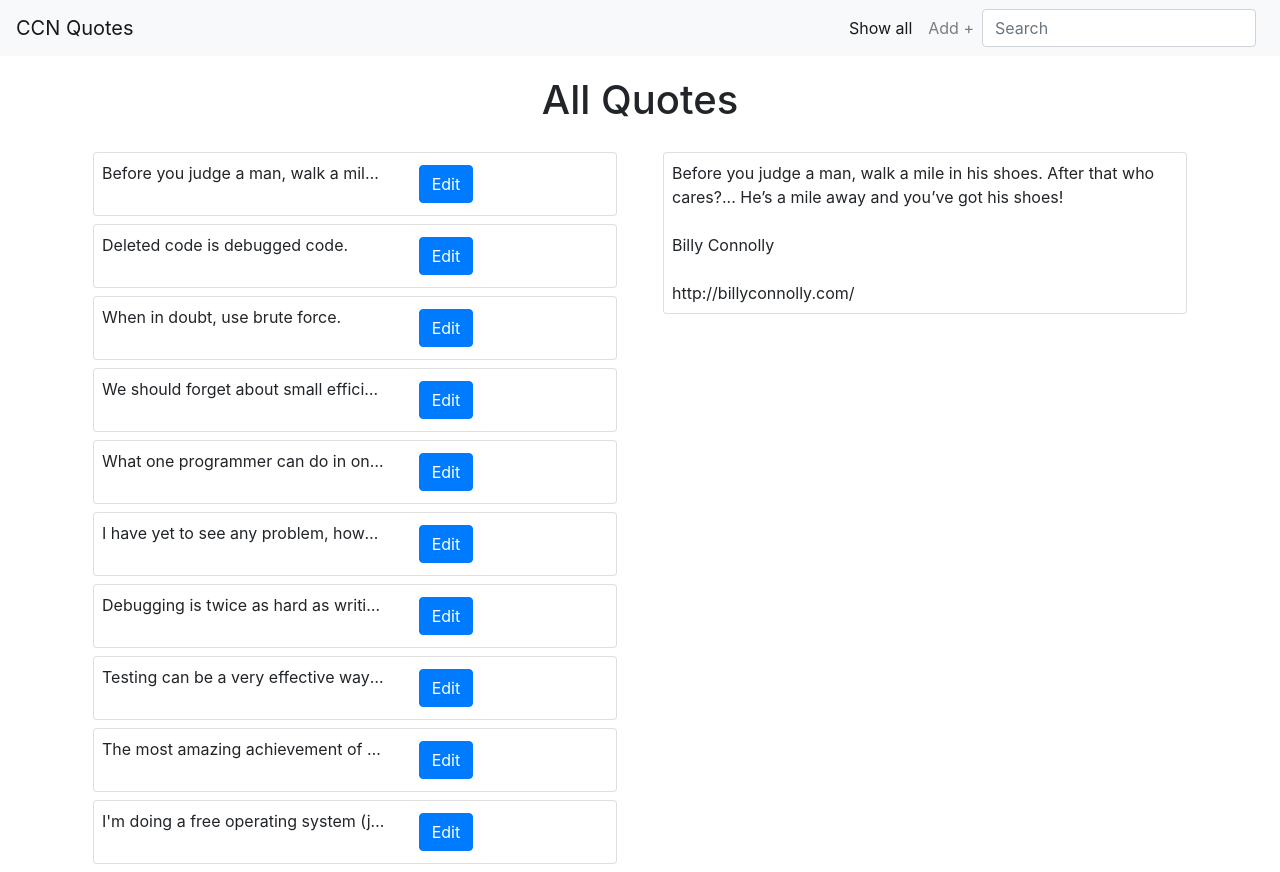
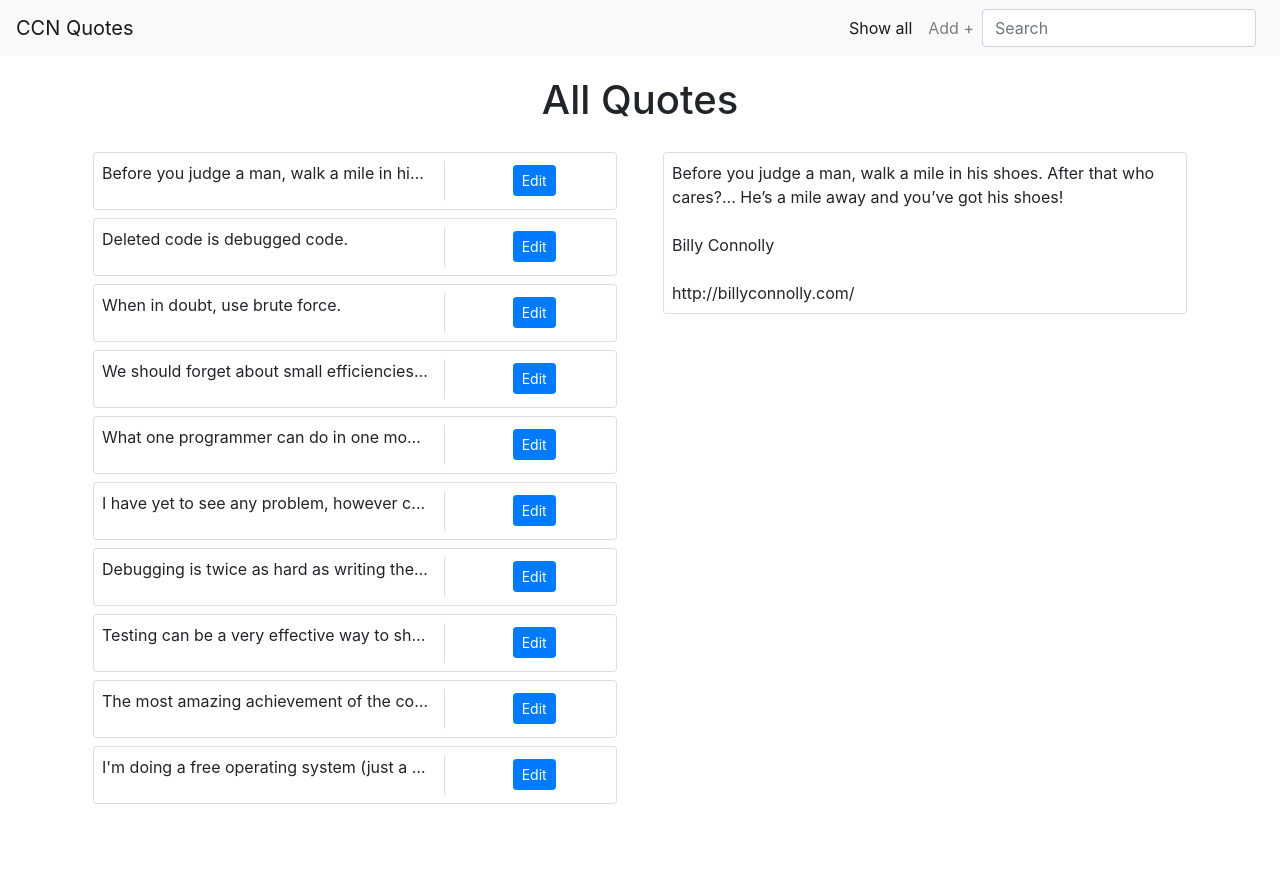
Before and after one commit to kristophesankar/ccnquotes, a React (Create React App) app: page / in a window 1280 px wide. After the commit the page ends 812 px from the top, so only its background shows below. Built offline with nearby package versions, Linux system fonts and the light colour scheme; data requests are answered from the project's data file.

Commit message:
refator: stle list card button

```diff
--- a/src/components/QuoteList.js
+++ b/src/components/QuoteList.js
@@ -35,12 +35,17 @@ class QuoteList extends Component {
             >
               <Card.Body className="p-2">
                 <Row>
-                  <Col sm={7}>
+                  <Col sm={8}>
                     <TruncatedText>{quote.body}</TruncatedText>
                   </Col>
-                  <Col className="pull-right" sm={5}>
+                  <Col
+                    style={{ borderLeft: "#dfdfdf 1px solid" }}
+                    className="text-center"
+                    sm={4}
+                  >
                     <Button
-                      className="m-1"
+                      size="sm"
+                      className="m-1 "
                       key={`edit-btn-${quote.id}`}
                       onClick={() => {
                         history.push(`/quote/${quote.id}`)
```
